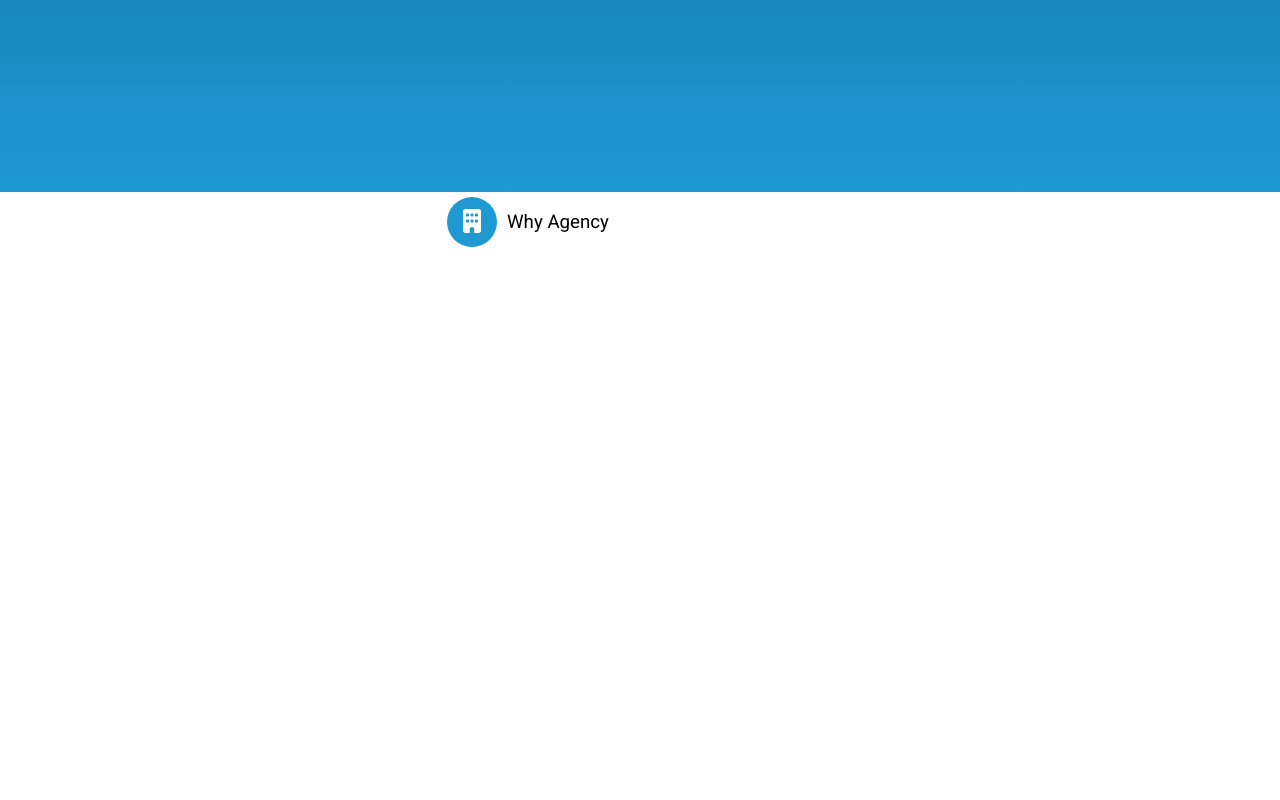
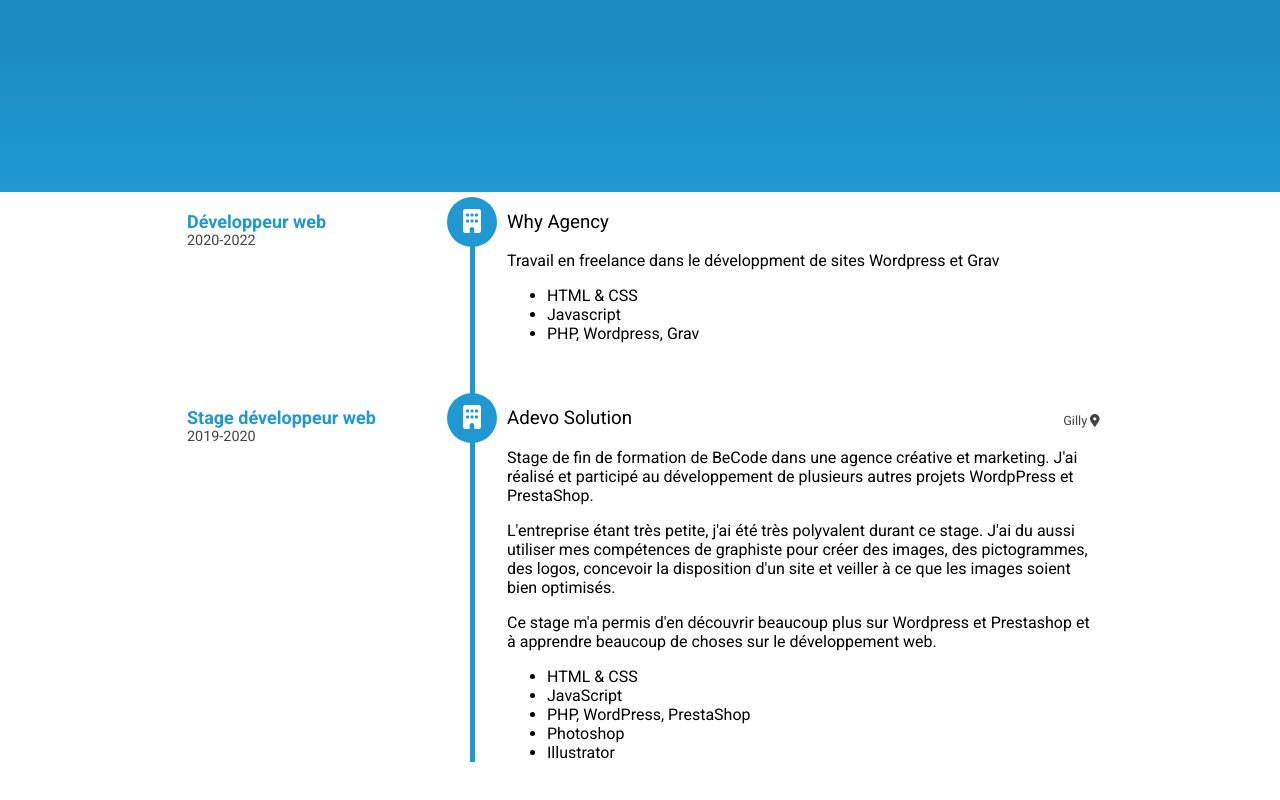
Before and after one commit to Fred-Vaniss/page-perso-angular, an Angular app: page / in a window 1280 px wide. Shown: the part 608-1408 px from the top of the page. Before the commit the page ends 905 px from the top, so only its background shows below. Built offline with nearby package versions, Linux system fonts and the light colour scheme.

Commit message:
More timeline component elements

```diff
--- a/src/app/parcours-list.ts
+++ b/src/app/parcours-list.ts
@@ -4,11 +4,24 @@ import { faBook, faBuilding, faGraduationCap } from '@fortawesome/free-solid-svg
 
 export const PARCOURS: Parcours[] = [
 	{
-		icon: faBuilding,
+		type: "entreprise",
 		entreprise: "Why Agency",
+		time: "2020-2022",
 		list: ["HTML & CSS", "Javascript", "PHP, Wordpress, Grav"],
-		time: "2020-2022",
 		title: "Développeur web",
-		desc: "Travail en freelance dans le développment de sites Wordpress et Grav"
+		desc: "<p>Travail en freelance dans le développment de sites Wordpress et Grav</p>"
+	},
+	{
+		type: "entreprise",
+		entreprise: "Adevo Solution",
+		time: "2019-2020",
+		place: "Gilly",
+		list: ["HTML & CSS", "JavaScript", "PHP, WordPress, PrestaShop", "Photoshop", "Illustrator"],
+		title: "Stage développeur web",
+		desc: `
+			<p>Stage de fin de formation de BeCode dans une agence créative et marketing. J'ai réalisé et participé au développement de plusieurs autres projets WordpPress et PrestaShop.</p>
+			<p>L'entreprise étant très petite, j'ai été très polyvalent durant ce stage. J'ai du aussi utiliser mes compétences de graphiste pour créer des images, des pictogrammes, des logos, concevoir la disposition d'un site et veiller à ce que les images soient bien optimisés.</p>
+			<p>Ce stage m'a permis d'en découvrir beaucoup plus sur Wordpress et Prestashop et à apprendre beaucoup de choses sur le développement web.</p>
+		`
 	}
 ]
--- a/src/app/parcours.ts
+++ b/src/app/parcours.ts
@@ -1,7 +1,5 @@
-import { IconDefinition } from "@fortawesome/fontawesome-svg-core";
-
 export interface Parcours {
-	icon: IconDefinition;
+	type: string;
 	entreprise: string;
 	place?: string;
 	list: string[];
--- a/src/app/parcours/parcours.component.html
+++ b/src/app/parcours/parcours.component.html
@@ -3,10 +3,26 @@
 		<div class="timeline">
 			<div class="timeline-entry" *ngFor="let entry of parcours">
 				<div class="work-category">
-					<fa-icon [icon]=entry.icon></fa-icon>
+					<fa-icon [icon]=getIcon(entry.type)></fa-icon>
 				</div>
+
 				<div class="work-place">
 					<h3>{{entry.entreprise}}</h3>
+					<div *ngIf="entry.place" class="location">
+						{{entry.place}} <fa-icon [icon]="faMapMarkerAlt"></fa-icon>
+					</div>
+				</div>
+
+				<div class="work-meta">
+					<div class="title">{{entry.title}}</div>
+					<div class="time">{{entry.time}}</div>
+				</div>
+
+				<div class="desc">
+					<div [innerHtml]=entry.desc></div>
+					<ul>
+						<li *ngFor="let item of entry.list">{{item}}</li>
+					</ul>
 				</div>
 			</div>
 		</div>
--- a/src/app/parcours/parcours.component.ts
+++ b/src/app/parcours/parcours.component.ts
@@ -2,8 +2,8 @@ import { Component } from '@angular/core';
 import { Parcours } from '../parcours';
 import { PARCOURS } from '../parcours-list';
 
-
-import { faBook, faBuilding, faGraduationCap } from '@fortawesome/free-solid-svg-icons';
+import { IconDefinition } from "@fortawesome/fontawesome-svg-core";
+import { faQuestion, faBook, faBuilding, faGraduationCap, faMapMarkerAlt } from '@fortawesome/free-solid-svg-icons';
 
 @Component({
   selector: 'app-parcours',
@@ -13,7 +13,23 @@ import { faBook, faBuilding, faGraduationCap } from '@fortawesome/free-solid-svg
 export class ParcoursComponent {
 
   parcours = PARCOURS;
-  faBuilding = faBuilding;
+  faMapMarkerAlt = faMapMarkerAlt;
 
+  getIcon(type: String): IconDefinition{
 
+    switch (type) {
+      case "entreprise":
+        return faBuilding;
+
+      case "formation":
+        return faBook;
+
+      case "graduation":
+        return faGraduationCap;
+
+      default:
+        return faQuestion;
+    }
+
+  }
 }
--- a/tsconfig.json
+++ b/tsconfig.json
@@ -22,7 +22,8 @@
     "lib": [
       "ES2022",
       "dom"
-    ]
+    ],
+    "typeRoots": ["./node_modules/@types"]
   },
   "angularCompilerOptions": {
     "enableI18nLegacyMessageIdFormat": false,
```
